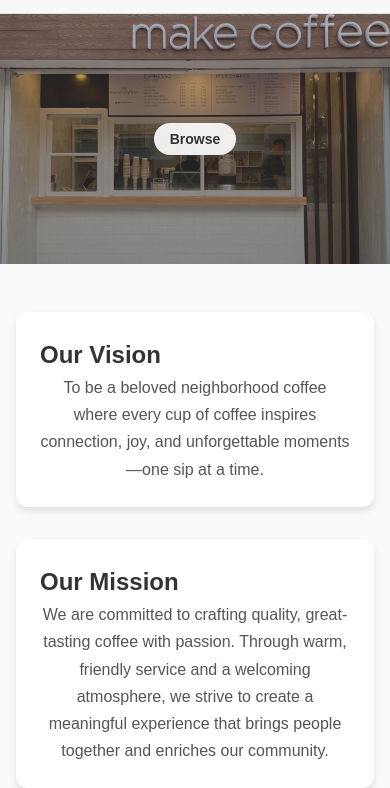
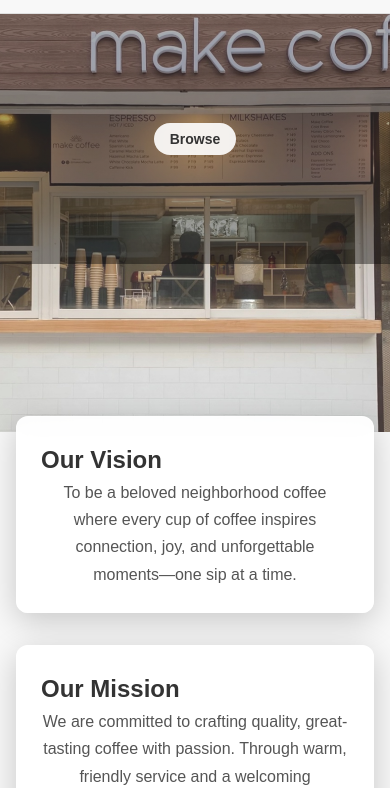
Before and after one commit to cannotCSharp4Real/mc-ph, a website: page frontend/index.html in a window 390 px wide. Shown: the part 63-851 px from the top of the page. Drawn offline with Linux system fonts and the light colour scheme.

Commit message:
chore: Update HTML structure for improved layout and accessibility

```diff
--- a/frontend/css/index.css
+++ b/frontend/css/index.css
@@ -46,6 +46,7 @@ body {
     flex: 2;
     display: flex;
     justify-content: center;
+    align-items: center;
 }
 
 .nav-menu a {
@@ -177,7 +178,7 @@ body {
 
 /* Hero Section */
 .hero-section {
-    flex: 1;
+    position: relative;
     display: flex;
     align-items: center;
     justify-content: center;
@@ -202,7 +203,7 @@ body {
 
 .hero-image {
     width: 100%;
-    height: 500px;
+    height: calc(500px + 4rem + 200px); /* Original hero height + mission section padding + extra height */
     object-fit: cover;
     display: block;
 }
@@ -212,7 +213,7 @@ body {
     top: 0;
     left: 0;
     right: 0;
-    bottom: 0;
+    bottom: calc(4rem + 200px); /* Stop overlay before mission section area */
     background: linear-gradient(rgba(0, 0, 0, 0.3), rgba(0, 0, 0, 0.4));
     display: flex;
     align-items: center;
@@ -292,8 +293,11 @@ body {
 
 /* Mission and Vision Section */
 .mission-vision-section {
+    position: relative;
+    margin-top: -4rem; /* Pull up to overlap with hero image */
     padding: 4rem 0;
-    background-color: #f8f9fa;
+    background-color: transparent; /* Make background transparent to show hero image */
+    z-index: 10;
 }
 
 .mission-vision-container {
@@ -306,16 +310,19 @@ body {
 }
 
 .vision-card, .mission-card {
-    background: white;
+    background: rgba(255, 255, 255, 0.95); /* Semi-transparent white background */
+    backdrop-filter: blur(10px); /* Add blur effect for modern look */
     padding: 2.5rem;
     border-radius: 12px;
-    box-shadow: 0 4px 6px rgba(0, 0, 0, 0.1);
+    box-shadow: 0 8px 32px rgba(0, 0, 0, 0.2); /* Enhanced shadow for depth */
     transition: transform 0.3s ease, box-shadow 0.3s ease;
+    border: 1px solid rgba(255, 255, 255, 0.2); /* Subtle border */
 }
 
 .vision-card:hover, .mission-card:hover {
     transform: translateY(-4px);
-    box-shadow: 0 8px 20px rgba(0, 0, 0, 0.15);
+    box-shadow: 0 12px 40px rgba(0, 0, 0, 0.25);
+    background: rgba(255, 255, 255, 0.98); /* Slightly more opaque on hover */
 }
 
 .vision-card h3, .mission-card h3 {
@@ -349,7 +356,11 @@ body {
     }
 
     .hero-image {
-        height: 300px;
+        height: calc(300px + 3rem + 150px); /* Adjusted for mobile: hero + padding + extra */
+    }
+
+    .hero-overlay {
+        bottom: calc(3rem + 150px); /* Adjust overlay for mobile */
     }
 
     .browse-btn {
@@ -393,7 +404,11 @@ body {
     }
 
     .hero-image {
-        height: 250px;
+        height: calc(250px + 3rem + 120px); /* Adjusted for small mobile: hero + padding + extra */
+    }
+
+    .hero-overlay {
+        bottom: calc(3rem + 120px); /* Adjust overlay for small mobile */
     }
 
     .browse-btn {
```
